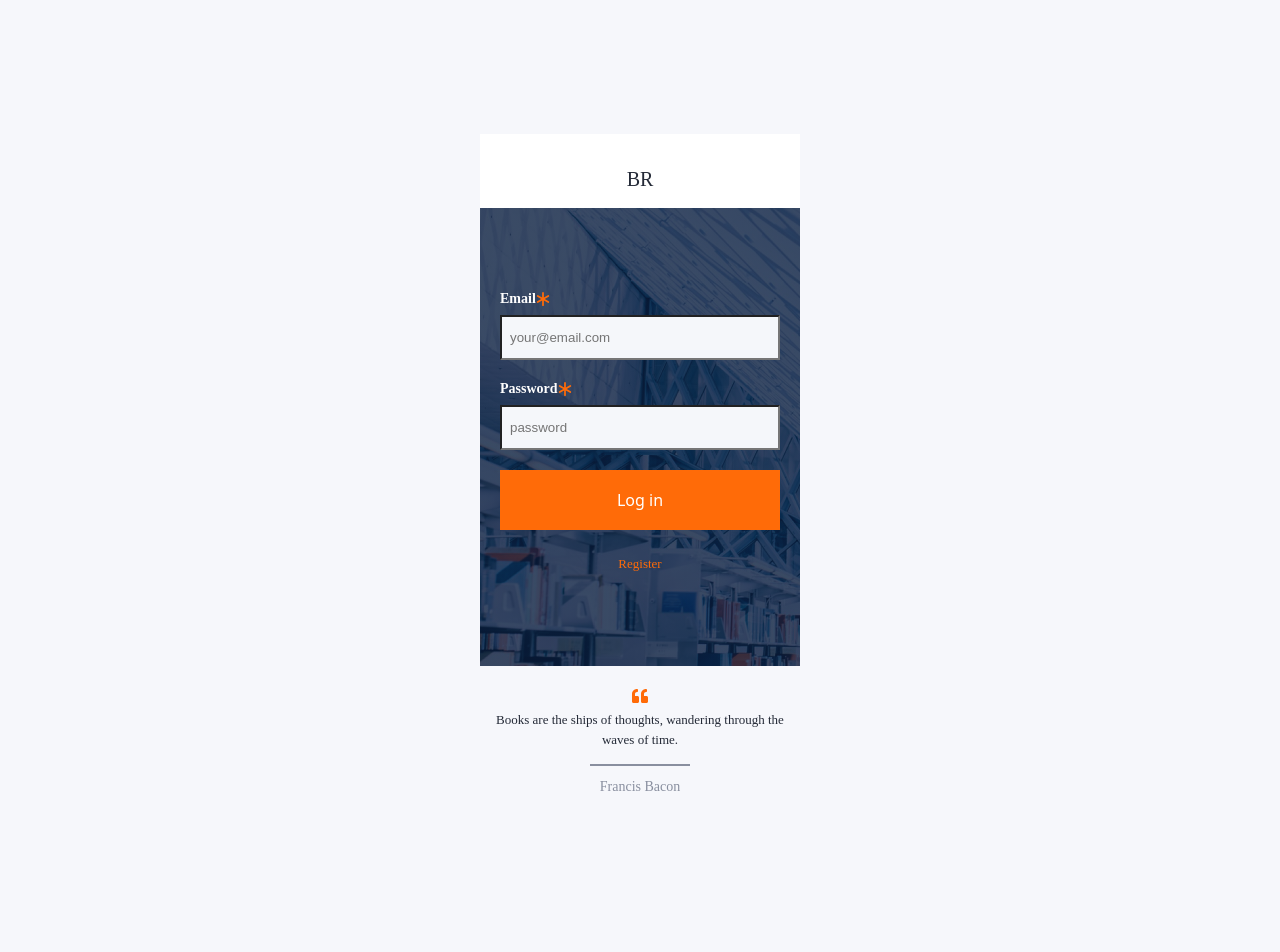
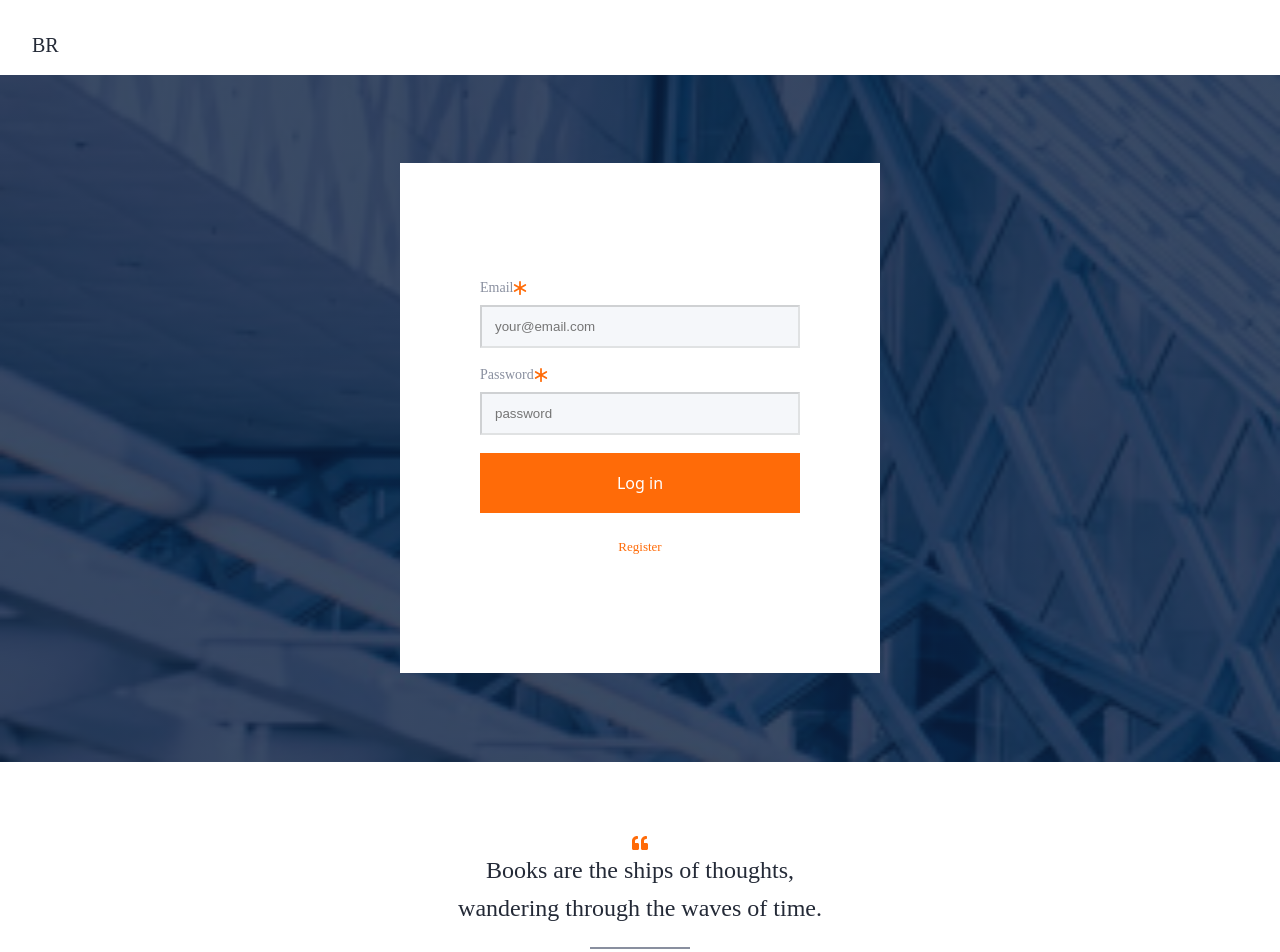
Before and after one commit to LesyaKot/BookRead, a React (Vite) app: page /login in a window 1280 px wide. Shown: the top 952 px of the page. Before the commit the page ends 843 px from the top, so only its background shows below. Built offline with nearby package versions, Linux system fonts and the light colour scheme.

Commit message:
add css tabletLogin

```diff
--- a/src/App.css
+++ b/src/App.css
@@ -1,6 +1,6 @@
 #root {
   max-width: 1280px;
   margin: 0 auto;
-  /* padding: 2rem; */
+  padding: 0;
   text-align: center;
 }
--- a/src/Layout.jsx
+++ b/src/Layout.jsx
@@ -4,7 +4,7 @@ import { Toaster } from "react-hot-toast";
 
 export default function Layout() {
   return (
-    <div style={{ maxWidth: 960, margin: "0 auto", padding: "0 16px" }}>
+    <div>
       <Suspense fallback={null}>
         <Outlet />
       </Suspense>
--- a/src/components/LogInForm/LogInForm.jsx
+++ b/src/components/LogInForm/LogInForm.jsx
@@ -86,7 +86,9 @@ export default function LogInForm() {
           </Form>
         </Formik>
 
-        <div className={css.textWrap}>
+
+      </div>
+      <div className={css.textWrap}>
           <FaQuoteLeft className={css.icon} />
           <h3 className={css.textTitle}>
             Books are the ships of thoughts, wandering through the waves of
@@ -94,7 +96,6 @@ export default function LogInForm() {
           </h3>
           <p className={css.text}>Francis Bacon</p>
         </div>
-      </div>
     </div>
   );
 }
--- a/src/components/LogInForm/LogInForm.module.css
+++ b/src/components/LogInForm/LogInForm.module.css
@@ -3,10 +3,11 @@
   background-image: linear-gradient(#091e3fcc, #091e3fcc), url(/public/pic.png);
   background-repeat: no-repeat;
   background-size: cover;
-  width: 320px;
-  /* width: 100%; */
+  background-position: center center;
+  width: 100vw;
   height: 458px;
 }
+
 .logoWrap {
   background-color: #ffffff;
   padding: 16px 146px;
@@ -23,7 +24,7 @@
   flex-direction: column;
   padding: 32px 20px;
   justify-content: flex-end;
-    align-items: stretch;
+  align-items: stretch;
 }
 .label {
   font-family: Montserrat;
@@ -79,8 +80,9 @@
 }
 
 .textWrap {
-  margin-top: 60px;
   padding-top: 20px;
+  width: 229px;
+  height: 48px;
 }
 
 .textTitle {
@@ -112,3 +114,103 @@
   margin: 0 auto 12px;
   background-color: #898f9f;
 }
+
+/* TABLET */
+@media (min-width: 768px) {
+  .wrap {
+    background: #091e3fcc;
+    background-image: linear-gradient(#091e3fcc, #091e3fcc),
+      url(/public/pic.png);
+    background-repeat: no-repeat;
+    background-size: cover;
+    background-position: center center;
+    min-width: 768px;
+    height: 559px;
+    display: flex;
+    justify-content: center;
+    align-items: center;
+    flex-direction: column;
+    padding-top: 64px;
+    padding-bottom: 64px;
+  }
+  .form {
+    width: 400px;
+    height: 430px;
+    background-color: #ffffff;
+    display: flex;
+    justify-content: center;
+    align-items: center;
+    margin-left: auto;
+    margin-right: auto;
+    padding: 40px;
+  }
+  .label {
+    width: 320px;
+    height: 67px;
+    text-align: start;
+    font-family: Montserrat;
+    font-weight: 500;
+    font-size: 14px;
+    color: #898f9f;
+    margin-bottom: 20px;
+  }
+  .labelText {
+    font-family: Montserrat;
+    font-weight: 500;
+    font-size: 14px;
+    color: #898f9f;
+    margin-bottom: 8px;
+  }
+  .btn {
+    width: 320px;
+    height: 60px;
+  }
+  .input {
+    border-color: #1d1d1b26;
+
+    background-color: #f5f7fa;
+    margin-bottom: 40px;
+    padding: 12px 13px;
+  }
+  .logoWrap {
+    display: flex;
+    flex-direction: row;
+    justify-content: left;
+    padding-left: 32px;
+    padding-top: 16px;
+    padding-bottom: 16px;
+  }
+  .textWrap {
+    background-color: #fff;
+    width: 397px;
+    height: 232px;
+    display: flex;
+    justify-content: center;
+    align-items: center;
+    flex-direction: column;
+    padding-top: 64px;
+    padding-bottom: 64px;
+    margin-left: auto;
+    margin-right: auto;
+  }
+  .textTitle {
+    font-family: Montserrat;
+    font-weight: 500;
+    font-size: 24px;
+    line-height: 38px;
+    color: #242a37;
+    text-align: center;
+  }
+  .text {
+    font-family: Montserrat;
+    font-weight: 500;
+    font-size: 20px;
+    line-height: 100%;
+    text-align: center;
+    color: #898f9f;
+  }
+}
+
+/* DESKTOP */
+@media (min-width: 1440px) {
+}
--- a/src/index.css
+++ b/src/index.css
@@ -39,3 +39,22 @@ button {
   cursor: pointer;
   transition: border-color 0.25s;
 }
+
+.Toastify {
+  padding: 0 !important;
+  margin: 0 !important;
+  box-sizing: border-box;
+}
+
+@media (prefers-color-scheme: light) {
+  :root {
+    color:  #242a37;
+    background-color: #ffffff;
+  }
+  a:hover {
+    color: #ff6b08;
+  }
+  button {
+    background-color: #f9f9f9;
+  }
+}
```
